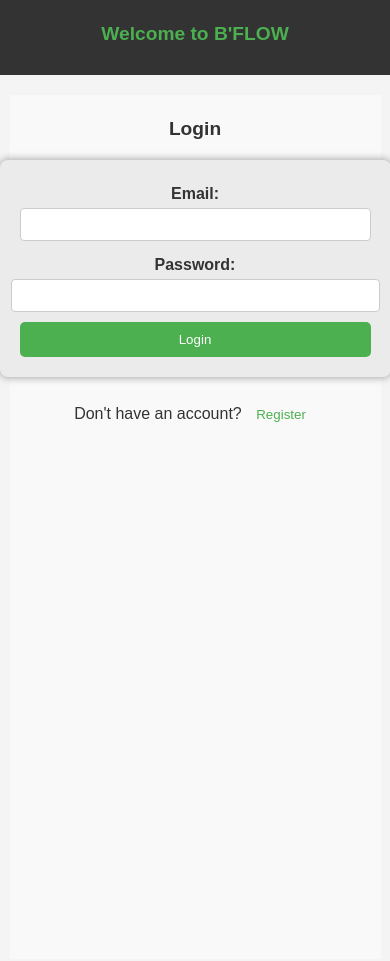
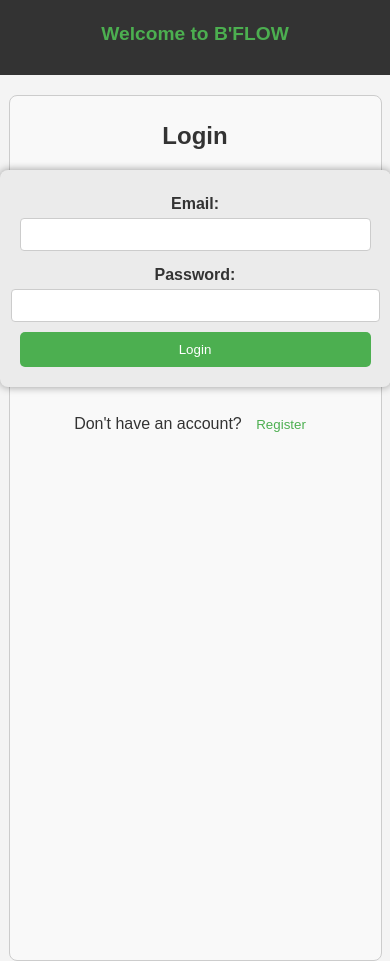
Before and after one commit to bflow-production/bflow, a React (Create React App) app in the folder client/: page / in a window 390 px wide. Built offline with nearby package versions, Linux system fonts and the light colour scheme.

Commit message:
login css fixes

```diff
--- a/client/src/login.css
+++ b/client/src/login.css
@@ -128,24 +128,3 @@ form button:hover {
     max-width: 100%;
   }
 }
-
-@media (max-width: 480px) {
-  .login-container {
-    padding: 10px;
-  }
-
-  .login {
-    border: none;
-    border-radius: 0;
-    box-shadow: none;
-    padding: 10px;
-  }
-
-  h1 {
-    font-size: 1.2rem;
-  }
-
-  .notRegistered button {
-    max-width: 100%;
-  }
-}
```
